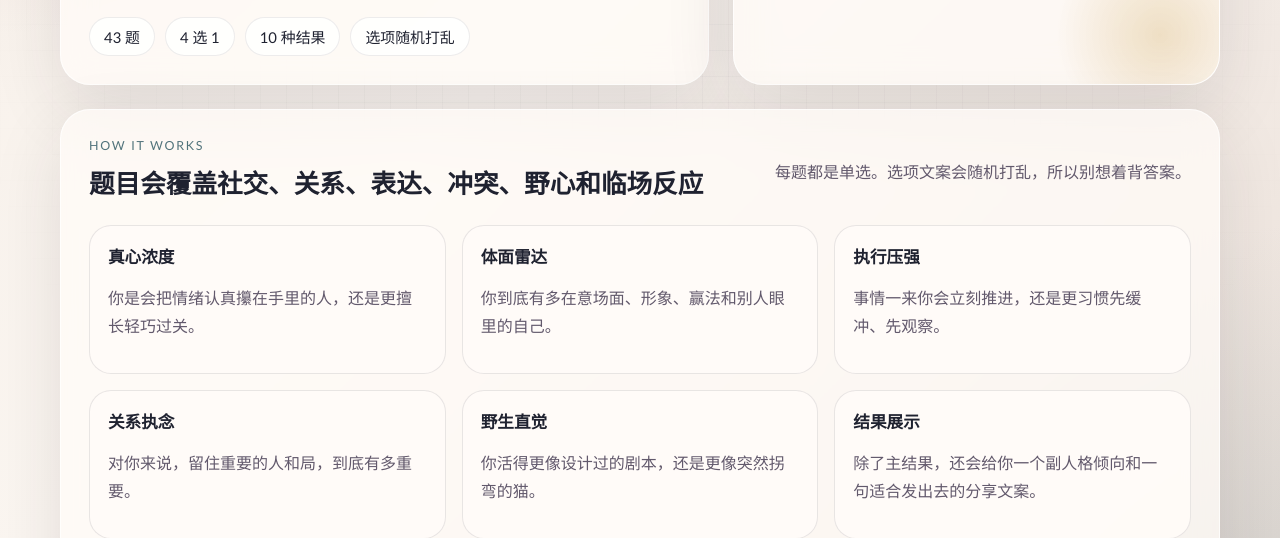
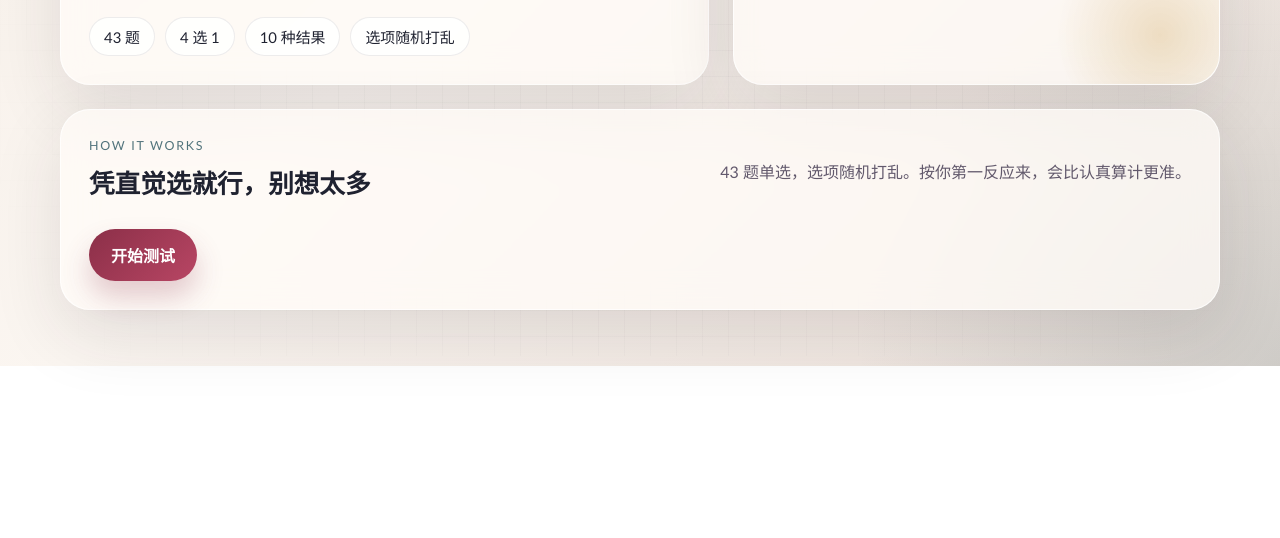
Before and after one commit to Archery0417/Mygo_AveMujica_test, a plain HTML site: page index.html in a window 1280 px wide. Shown: the part 444-982 px from the top of the page. After the commit the page ends 810 px from the top, so only its background shows below. Drawn offline with Linux system fonts and the light colour scheme.

Commit message:
Simplify intro and remove option subcopy

```diff
--- a/index.html
+++ b/index.html
@@ -61,36 +61,9 @@
         <div class="section-head">
           <div>
             <p class="eyebrow">How It Works</p>
-            <h2>题目会覆盖社交、关系、表达、冲突、野心和临场反应</h2>
+            <h2>凭直觉选就行，别想太多</h2>
           </div>
-          <p class="section-note">每题都是单选。选项文案会随机打乱，所以别想着背答案。</p>
-        </div>
-
-        <div class="intro-grid">
-          <article>
-            <h3>真心浓度</h3>
-            <p>你是会把情绪认真攥在手里的人，还是更擅长轻巧过关。</p>
-          </article>
-          <article>
-            <h3>体面雷达</h3>
-            <p>你到底有多在意场面、形象、赢法和别人眼里的自己。</p>
-          </article>
-          <article>
-            <h3>执行压强</h3>
-            <p>事情一来你会立刻推进，还是更习惯先缓冲、先观察。</p>
-          </article>
-          <article>
-            <h3>关系执念</h3>
-            <p>对你来说，留住重要的人和局，到底有多重要。</p>
-          </article>
-          <article>
-            <h3>野生直觉</h3>
-            <p>你活得更像设计过的剧本，还是更像突然拐弯的猫。</p>
-          </article>
-          <article>
-            <h3>结果展示</h3>
-            <p>除了主结果，还会给你一个副人格倾向和一句适合发出去的分享文案。</p>
-          </article>
+          <p class="section-note">43 题单选，选项随机打乱。按你第一反应来，会比认真算计更准。</p>
         </div>
 
         <div class="intro-actions">
--- a/script.js
+++ b/script.js
@@ -1495,7 +1495,7 @@ function renderQuestion() {
     const button = document.createElement("button");
     button.type = "button";
     button.className = "option-button";
-    button.innerHTML = `<strong>${String.fromCharCode(65 + index)}. ${option.title}</strong><span>${option.text}</span>`;
+    button.innerHTML = `<strong>${String.fromCharCode(65 + index)}. ${option.title}</strong>`;
     button.addEventListener("click", () => selectOption(button, option));
     optionsContainer.appendChild(button);
   });
```
